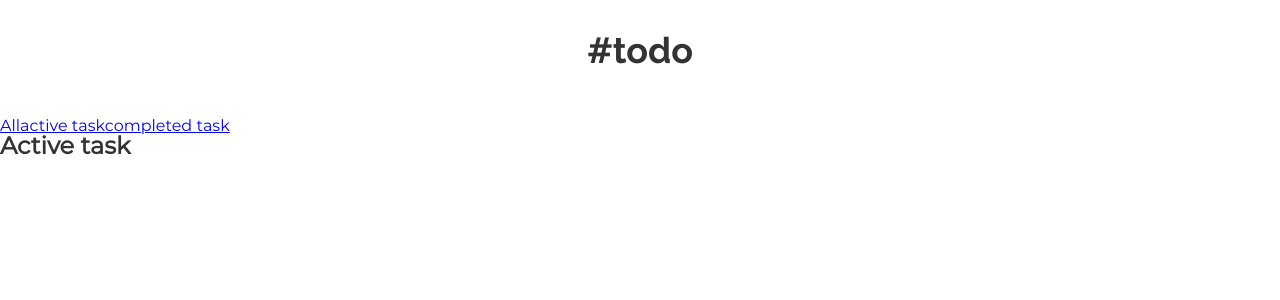
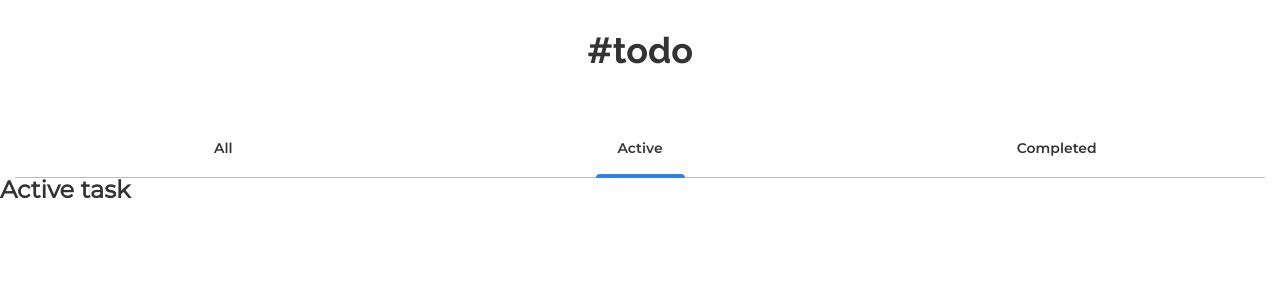
Before and after one commit to LuisDev2001/todo-app-challenge, a Vue app: page /active-task in a window 1280 px wide. Shown: the top 300 px of the page. Built offline with nearby package versions, Linux system fonts and the light colour scheme.

Commit message:
Implement component Header and styles

```diff
--- a/src/assets/sass/components/_PxHeader.scss
+++ b/src/assets/sass/components/_PxHeader.scss
@@ -0,0 +1,47 @@
+.header {
+  width: 100%;
+  height: 60px;
+  padding: 0 15px;
+  .menu {
+    border-bottom: 1px solid #bdbdbd;
+    width: 100%;
+    height: 100%;
+    display: flex;
+    align-items: center;
+    &__item,
+    &__list,
+    &__link {
+      display: inherit;
+      justify-content: space-around;
+      align-items: inherit;
+      width: inherit;
+      height: inherit;
+    }
+    &__link {
+      font-size: 14px;
+      text-decoration: none;
+      color: #333333;
+      width: 89px;
+      font-family: "Montserrat-SemiBold";
+      position: relative;
+      &::before {
+        content: "";
+        width: 100%;
+        height: 4px;
+        position: absolute;
+        bottom: -1px;
+        left: 0;
+        background: #2f80ed;
+        border-top-left-radius: 4px;
+        border-top-right-radius: 4px;
+        opacity: 0;
+        transition: 0.3s ease all;
+      }
+      &.router-link-active {
+        &::before {
+          opacity: 1;
+        }
+      }
+    }
+  }
+}
--- a/src/components/PxHeader.vue
+++ b/src/components/PxHeader.vue
@@ -1,15 +1,49 @@
 <template>
   <header class="header">
-    <router-link to="/">All</router-link>
-    <router-link to="/active-task">active task</router-link>
-    <router-link to="/completed-task">completed task</router-link>
+    <nav class="menu">
+      <ul class="menu__list">
+        <li class="menu__item" v-for="(link, index) in links" :key="index">
+          <router-link
+            :to="link.to"
+            class="menu__link"
+            v-text="link.linkText"
+          ></router-link>
+        </li>
+      </ul>
+    </nav>
   </header>
 </template>
 
 <script>
+import { reactive, toRefs } from "vue";
 export default {
   name: "PxHeader",
+  setup() {
+    //Array of objects for header link
+    const linksMenuState = reactive({
+      links: [
+        {
+          to: "/",
+          linkText: "All",
+        },
+        {
+          to: "/active-task",
+          linkText: "Active",
+        },
+        {
+          to: "/completed-task",
+          linkText: "Completed",
+        },
+      ],
+    });
+
+    return {
+      ...toRefs(linksMenuState),
+    };
+  },
 };
 </script>
 
-<style lang="scss" scoped></style>
+<style lang="scss" scoped>
+@import "~@/assets/sass/components/_PxHeader.scss";
+</style>
```
